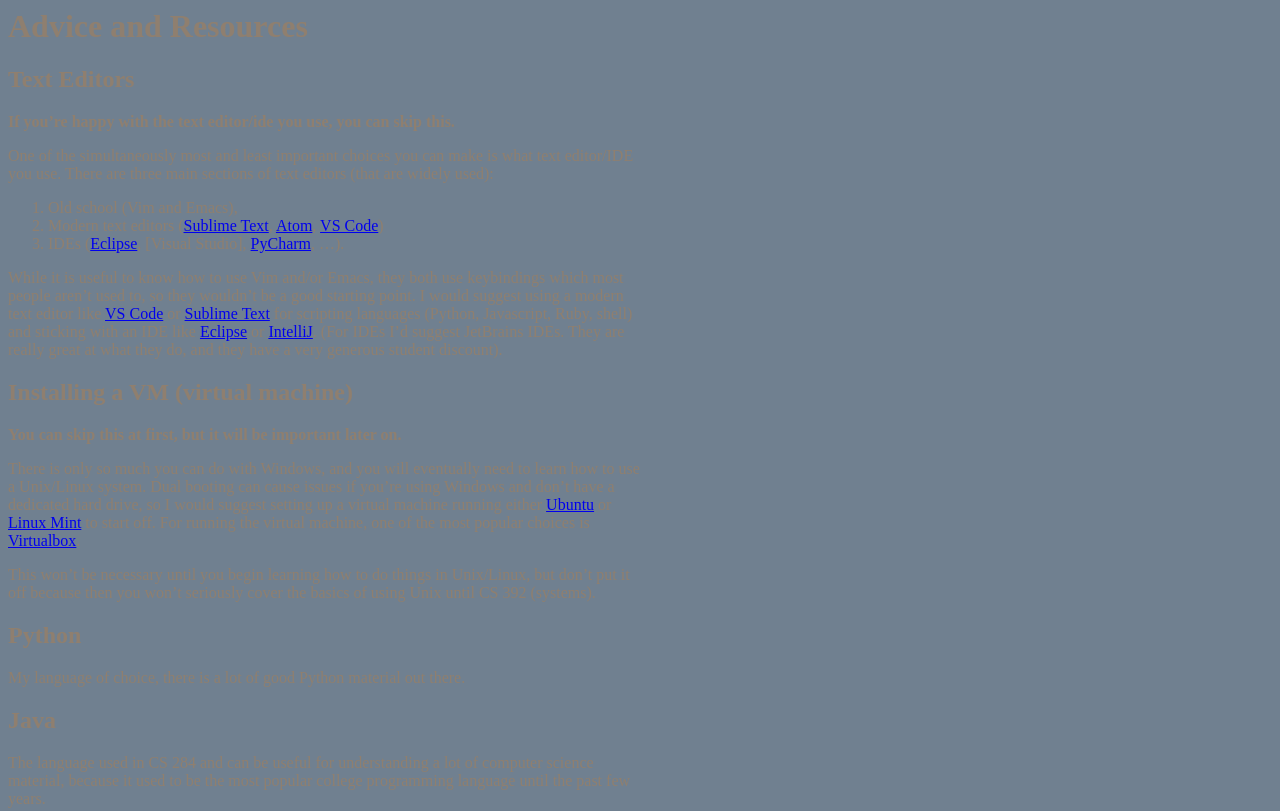
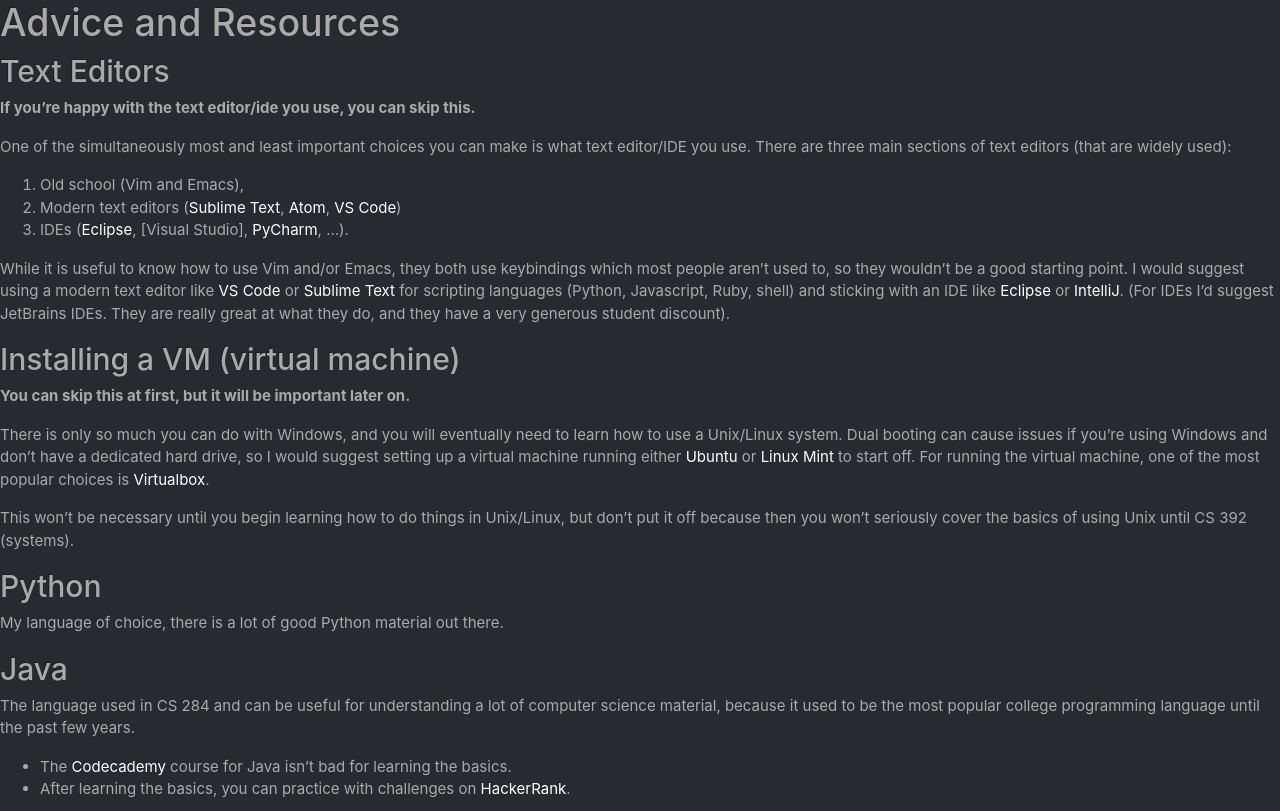
Before and after one commit to egregius313/egregius313.github.io, a plain HTML site: page resource-lists/beginner.html in a window 1280 px wide. Shown: the top 811 px of the page. Drawn offline with nearby package versions, Linux system fonts and the light colour scheme.

Commit message:
Added a bootstrap theme instead

```diff
--- a/resource-lists/beginner.html
+++ b/resource-lists/beginner.html
@@ -2,7 +2,7 @@
 <meta charset="utf-8"/>
 <meta name="description" content="Advice and Resources for beginners"/>
 <meta name="author" content="Edward Minnix III"/>
-<link rel="stylesheet" type="text/css" href="./beginner.css"/>
+<link rel="stylesheet" type="text/css" href="https://stackpath.bootstrapcdn.com/bootswatch/4.1.1/slate/bootstrap.min.css"/>
 </head>
 <body>
 <h1 id="advice-and-resources">Advice and Resources</h1>
```
